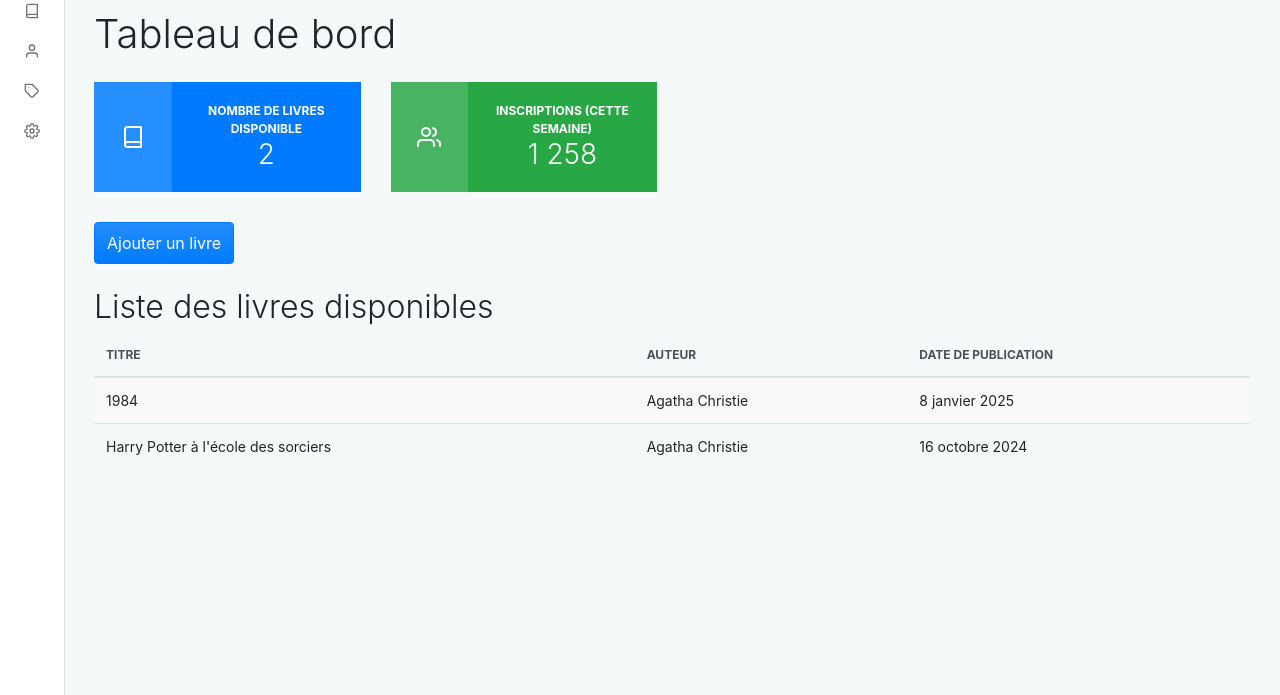
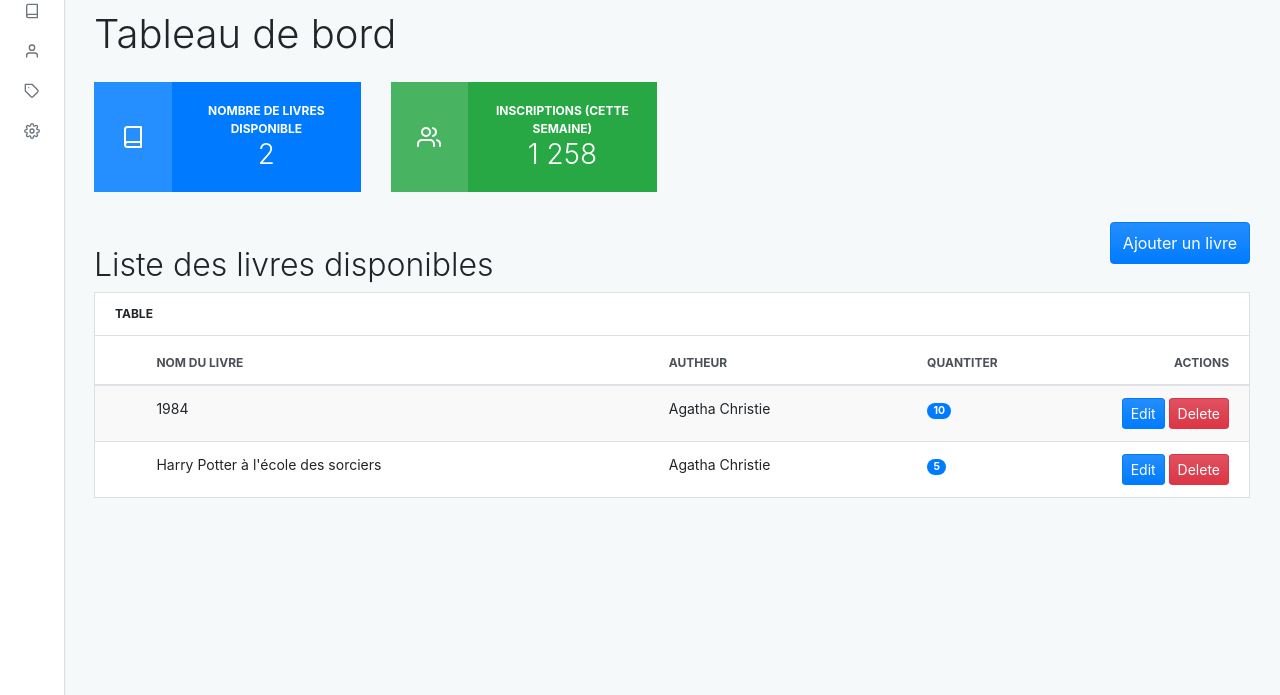
Before and after one commit to reelsergealain/bibliotheque, a Django app: page / in a window 1280 px wide. Shown: the part 105-800 px from the top of the page. Run offline with Django 5.2, Linux system fonts and the light colour scheme; data comes from the database, SQL or seed files in the repository; some libraries are stand-ins or nearby versions.

Commit message:
Amélioration de l'interface de la modal d'ajout de livre et refonte de la table des livres disponibles avec ajout de nouvelles colonnes et fonctionnalités.

```diff
--- a/books/templates/books/index.html
+++ b/books/templates/books/index.html
@@ -45,13 +45,13 @@
       </div>
 
       <!-- Button to Open the Modal -->
-      <button type="button" class="btn btn-primary" data-toggle="modal" data-target="#addBookModal">
+      <button type="button" class="btn btn-primary float-right" data-toggle="modal" data-target="#addBookModal">
         Ajouter un livre
       </button>
 
       <!-- The Modal -->
       <div class="modal" id="addBookModal">
-        <div class="modal-dialog">
+        <div class="modal-dialog modal-lg">
           <div class="modal-content">
 
             <!-- Modal Header -->
@@ -64,13 +64,19 @@
             <div class="modal-body">
               <form method="post" action="">
                 {% csrf_token %}
+                <div class="row w-100">
+                  <div class="col-md-6">
                     <div class="form-group">
                       <label for="title">Titre:</label>
                       <input type="text" class="form-control" id="title" name="title" required>
                     </div>
+                  </div>
+                  <div class="col-md-6">
                     <div class="form-group">
                       <label for="author">Auteur:</label>
                       <input type="text" class="form-control" id="author" name="author" required>
+                    </div>
+                  </div>
                 </div>
                 <button type="submit" class="btn btn-primary">Ajouter</button>
               </form>
@@ -86,27 +92,53 @@
       </div>
 
       <!-- Table of Available Books -->
-      <div class="mt-4">
+      <div class="mt-4 container-lg">
         <h2>Liste des livres disponibles</h2>
-        <table class="table table-striped">
+        <div class="card mb-grid">
+          <div class="card-header d-flex justify-content-between align-items-center">
+            <div class="card-header-title">Table</div>
+          </div>
+          <div class="table-responsive-md">
+            <table class="table table-actions table-striped table-hover mb-0">
               <thead>
                 <tr>
-              <th>Titre</th>
-              <th>Auteur</th>
-              <th>Date de publication</th>
+                  <th scope="col">
+                    <label class="custom-control custom-checkbox m-0 p-0">
+                      <input type="checkbox" class="custom-control-input table-select-all">
+                      <span class="custom-control-indicator"></span>
+                    </label>
+                  </th>
+                  <th scope="col">Nom du livre</th>
+                  <th scope="col">Autheur</th>
+                  <th scope="col">Quantiter</th>
+                  <th scope="col">Actions</th>
                 </tr>
               </thead>
               <tbody>
                 {% for book in books %}
                 <tr>
+                  <th scope="row">
+                    <label class="custom-control custom-checkbox m-0 p-0">
+                      <input type="checkbox" class="custom-control-input table-select-row">
+                      <span class="custom-control-indicator"></span>
+                    </label>
+                  </th>
                   <td>{{ book.title }}</td>
                   <td>{{ book.author }}</td>
-              <td>{{ book.published_date }}</td>
+                  <td>
+                    <span class="badge badge-pill badge-primary">{{ book.quantity }}</span>
+                  </td>
+                  <td>
+                    <button class="btn btn-sm btn-primary">Edit</button>
+                    <button class="btn btn-sm btn-danger">Delete</button>
+                  </td>
                 </tr>
                 {% endfor %}
               </tbody>
             </table>
           </div>
         </div>
+      </div>
+  </div>
 
 {% endblock content %}
```
Lines whose indentation alone changed are shown as unchanged.
